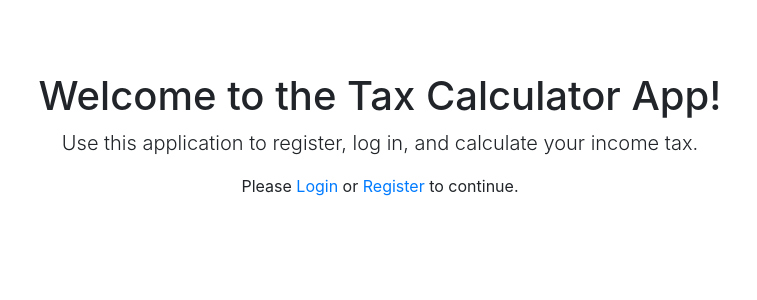
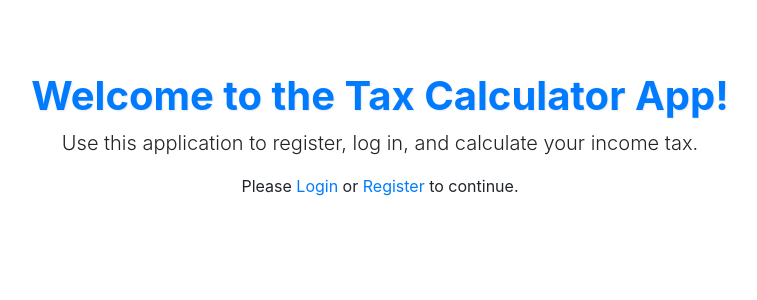
Before and after one commit to sdpk56/tax-app, a Flask app: page / in a window 1280 px wide. Shown: the part 56-356 px from the top of the page, without its empty margins (260-1017 px from the left). Run offline with Flask 3, Linux system fonts and the light colour scheme; some libraries are stand-ins or nearby versions.

Commit message:
Enhance frontend title appearance

```diff
--- a/frontend/templates/index.html
+++ b/frontend/templates/index.html
@@ -4,7 +4,7 @@
 
 {% block content %}
     <div class="starter-template">
-        <h1>Welcome to the Tax Calculator App!</h1>
+        <h1 style="color: #007bff; font-weight: bold; text-shadow: 1px 1px 2px rgba(0,0,0,0.1);">Welcome to the Tax Calculator App!</h1>
         <p class="lead">Use this application to register, log in, and calculate your income tax.</p>
         {% if 'username' in session %}
             <p>You are logged in as <strong>{{ session['username'] }}</strong>. Go to <a href="{{ url_for('calculate_tax_form') }}">Calculate Tax</a>.</p>
```
